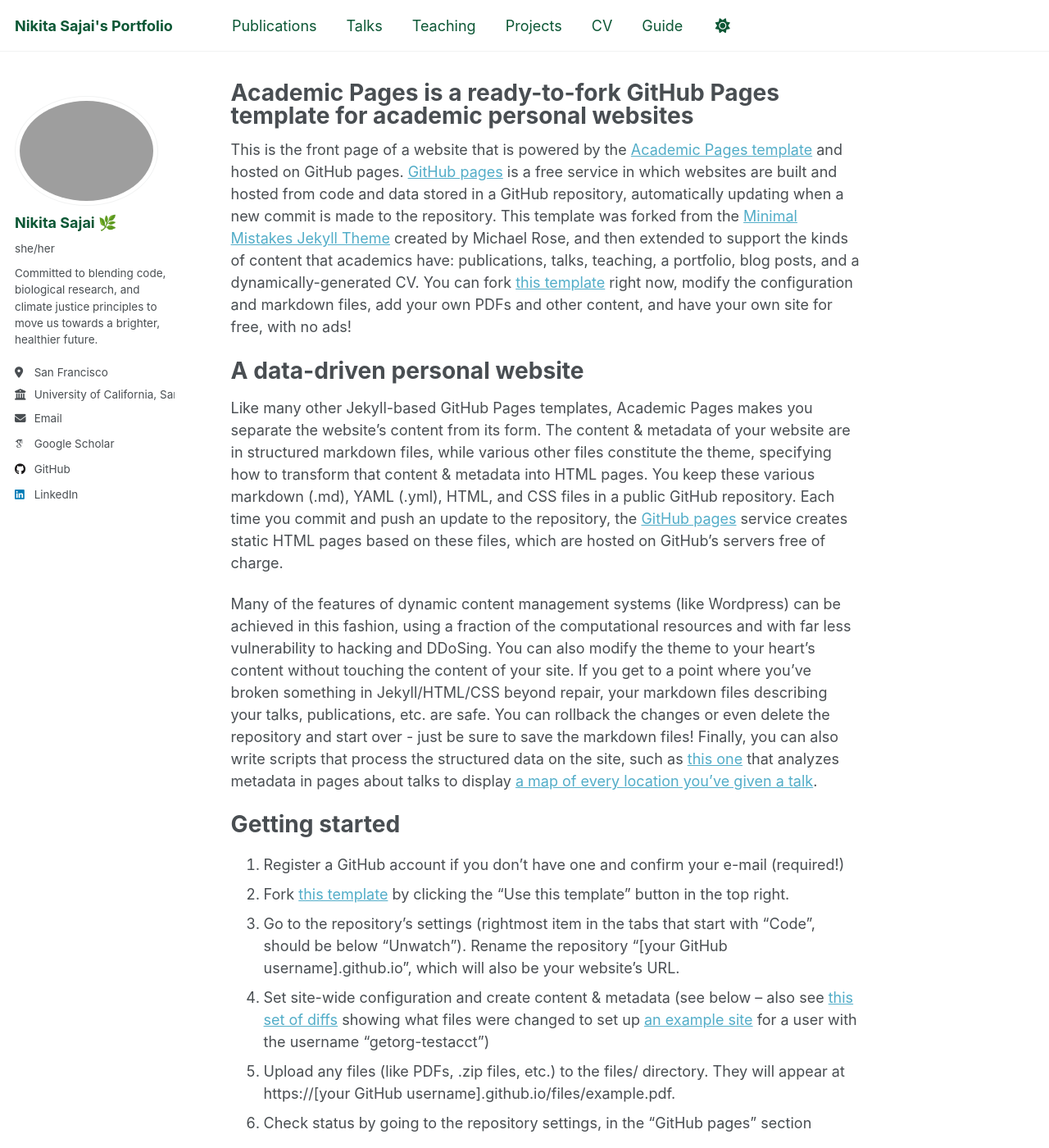
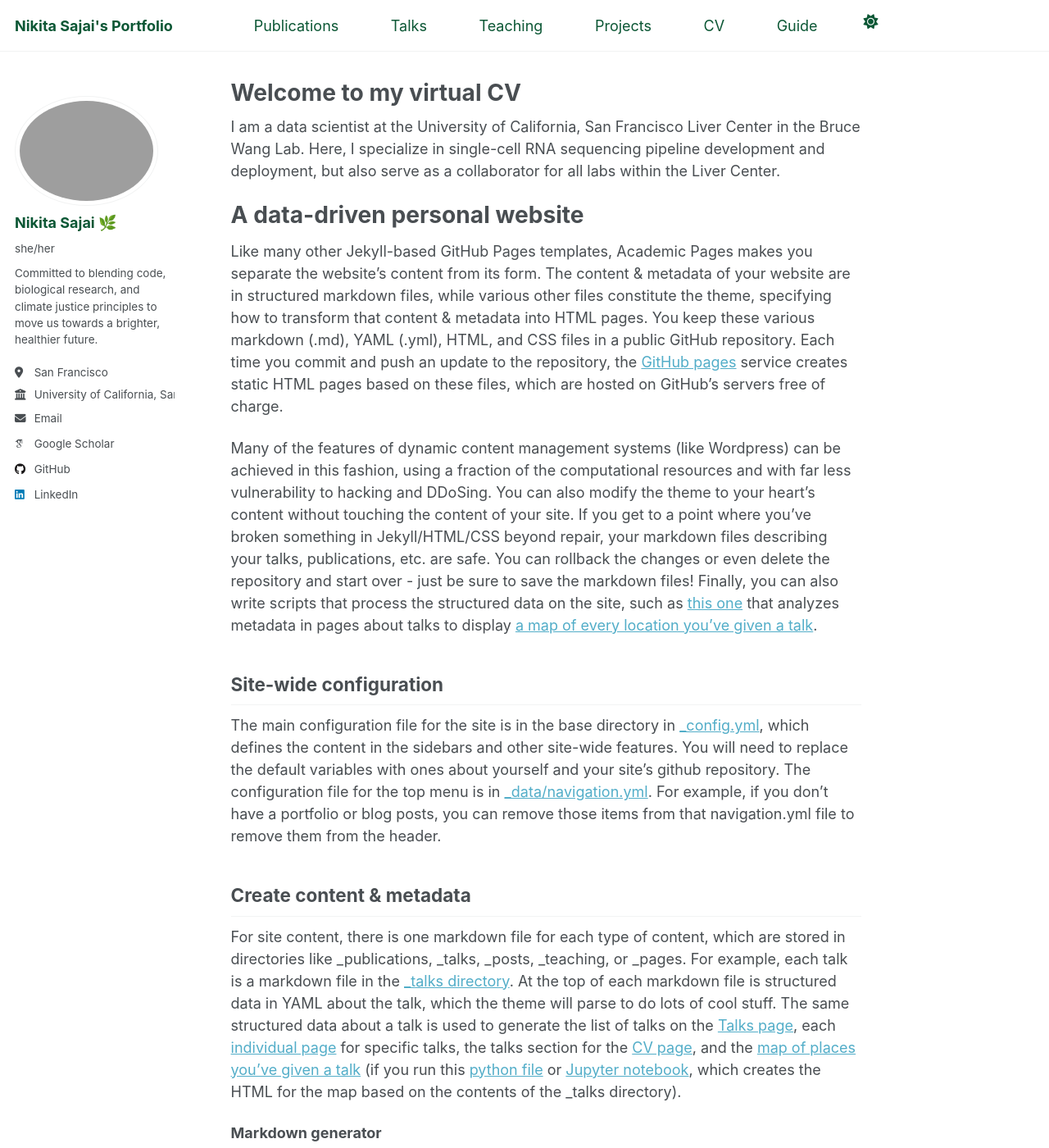
Before and after one commit to 16nikita/16nikita.github.io, a Jekyll site: the page built from _pages/about.md, in a window 1280 px wide and 1400 px high. Shown: the whole window at 82% size. Built offline with Jekyll 4.4.1, drawn with Linux system fonts in a browser that asks for light colours; some web fonts are replaced.

Commit message:
new about, nav links, hover

```diff
--- a/_pages/about.md
+++ b/_pages/about.md
@@ -1,13 +1,13 @@
 ---
 permalink: /
-title: "Academic Pages is a ready-to-fork GitHub Pages template for academic personal websites"
+title: "Welcome to my virtual CV"
 author_profile: true
 redirect_from:
   - /about/
   - /about.html
 ---
+I am a data scientist at the University of California, San Francisco Liver Center in the Bruce Wang Lab. Here, I specialize in single-cell RNA sequencing pipeline development and deployment,  but also serve as a collaborator for all labs within the Liver Center.
 
-This is the front page of a website that is powered by the [Academic Pages template](https://github.com/academicpages/academicpages.github.io) and hosted on GitHub pages. [GitHub pages](https://pages.github.com) is a free service in which websites are built and hosted from code and data stored in a GitHub repository, automatically updating when a new commit is made to the repository. This template was forked from the [Minimal Mistakes Jekyll Theme](https://mmistakes.github.io/minimal-mistakes/) created by Michael Rose, and then extended to support the kinds of content that academics have: publications, talks, teaching, a portfolio, blog posts, and a dynamically-generated CV. You can fork [this template](https://github.com/academicpages/academicpages.github.io) right now, modify the configuration and markdown files, add your own PDFs and other content, and have your own site for free, with no ads!
 
 A data-driven personal website
 ======
@@ -15,14 +15,6 @@
 
 Many of the features of dynamic content management systems (like Wordpress) can be achieved in this fashion, using a fraction of the computational resources and with far less vulnerability to hacking and DDoSing. You can also modify the theme to your heart's content without touching the content of your site. If you get to a point where you've broken something in Jekyll/HTML/CSS beyond repair, your markdown files describing your talks, publications, etc. are safe. You can rollback the changes or even delete the repository and start over - just be sure to save the markdown files! Finally, you can also write scripts that process the structured data on the site, such as [this one](https://github.com/academicpages/academicpages.github.io/blob/master/talkmap.ipynb) that analyzes metadata in pages about talks to display [a map of every location you've given a talk](https://academicpages.github.io/talkmap.html).
 
-Getting started
-======
-1. Register a GitHub account if you don't have one and confirm your e-mail (required!)
-1. Fork [this template](https://github.com/academicpages/academicpages.github.io) by clicking the "Use this template" button in the top right.
-1. Go to the repository's settings (rightmost item in the tabs that start with "Code", should be below "Unwatch"). Rename the repository "[your GitHub username].github.io", which will also be your website's URL.
-1. Set site-wide configuration and create content & metadata (see below -- also see [this set of diffs](http://archive.is/3TPas) showing what files were changed to set up [an example site](https://getorg-testacct.github.io) for a user with the username "getorg-testacct")
-1. Upload any files (like PDFs, .zip files, etc.) to the files/ directory. They will appear at https://[your GitHub username].github.io/files/example.pdf.
-1. Check status by going to the repository settings, in the "GitHub pages" section
 
 Site-wide configuration
 ------
--- a/_sass/layout/_navigation.scss
+++ b/_sass/layout/_navigation.scss
@@ -15,9 +15,9 @@
   padding-right: 2em;
   font-family: $sans-serif;
   -webkit-animation: intro 0.3s both;
-          animation: intro 0.3s both;
+  animation: intro 0.3s both;
   -webkit-animation-delay: 0.30s;
-          animation-delay: 0.30s;
+  animation-delay: 0.30s;
 
   @include breakpoint($large) {
     padding-left: 1em;
@@ -158,10 +158,10 @@
   }
 }
 
-.page__content + .pagination,
-.page__meta + .pagination,
-.page__share + .pagination,
-.page__comments + .pagination {
+.page__content+.pagination,
+.page__meta+.pagination,
+.page__share+.pagination,
+.page__comments+.pagination {
   margin-top: 2em;
   padding-top: 2em;
   border-top: 1px solid var(--global-border-color);
@@ -248,14 +248,28 @@
         -webkit-transition: $global-transition;
         transition: $global-transition;
         -webkit-transform: scaleX(0);
-            -ms-transform: scaleX(0);
-                transform: scaleX(0); /* hide*/
+        -ms-transform: scaleX(0);
+        transform: scaleX(0);
+        /* hide*/
       }
 
       &:hover:before {
         -webkit-transform: scaleX(1);
-            -ms-transform: scaleX(1);
-                transform: scaleX(1); /* reveal*/
+        -ms-transform: scaleX(1);
+        transform: scaleX(1);
+        /* reveal*/
+      }
+
+      &::after {
+        content: " 🌱";
+        opacity: 0;
+        transform: translateX(-10px);
+        transition: all 0.3s ease;
+      }
+
+      &:hover::after {
+        opacity: 1;
+        transform: translateX(0);
       }
     }
   }
@@ -422,19 +436,19 @@
     }
   }
 
-  > li:last-child {
+  >li:last-child {
     a {
       border-bottom: none;
     }
   }
 
-  li ul > li a {
+  li ul>li a {
     padding-left: 2rem;
     font-weight: normal;
   }
 
   /* hide sub sub links on small screens*/
-  li > ul li {
+  li>ul li {
     display: none;
 
     @include breakpoint($medium) {
```
